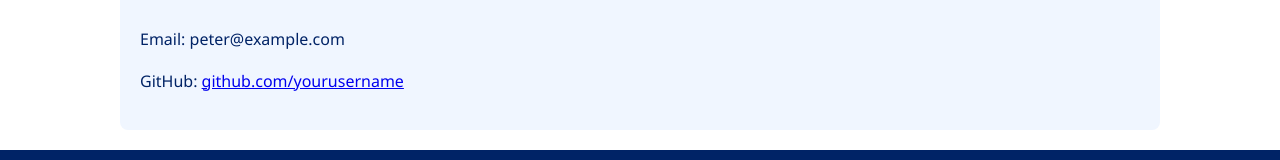
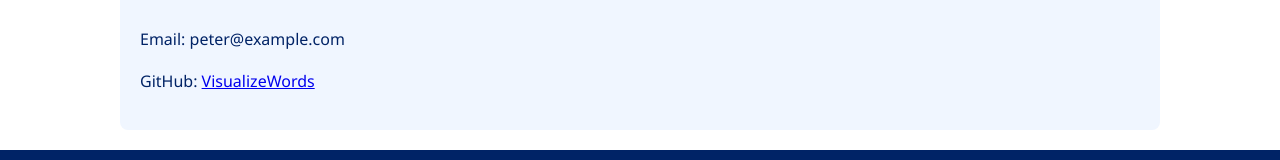
Before and after one commit to VisualizeWords/Portfolio-Website, a plain HTML site: page index.html in a window 1280 px wide. Shown: the part 1054-1214 px from the top of the page. Drawn offline with Linux system fonts and the light colour scheme.

Commit message:
Update index.html

```diff
--- a/index.html
+++ b/index.html
@@ -42,7 +42,7 @@
   <section id="contact" class="container">
     <h2>Contact Me</h2>
     <p>Email: peter@example.com</p>
-    <p>GitHub: <a href="https://github.com/VisualizeWords " target="_blank">github.com/yourusername</a></p>
+    <p>GitHub: <a href="https://github.com/VisualizeWords " target="_blank">VisualizeWords</a></p>
   </section>
 
   <footer>
```
